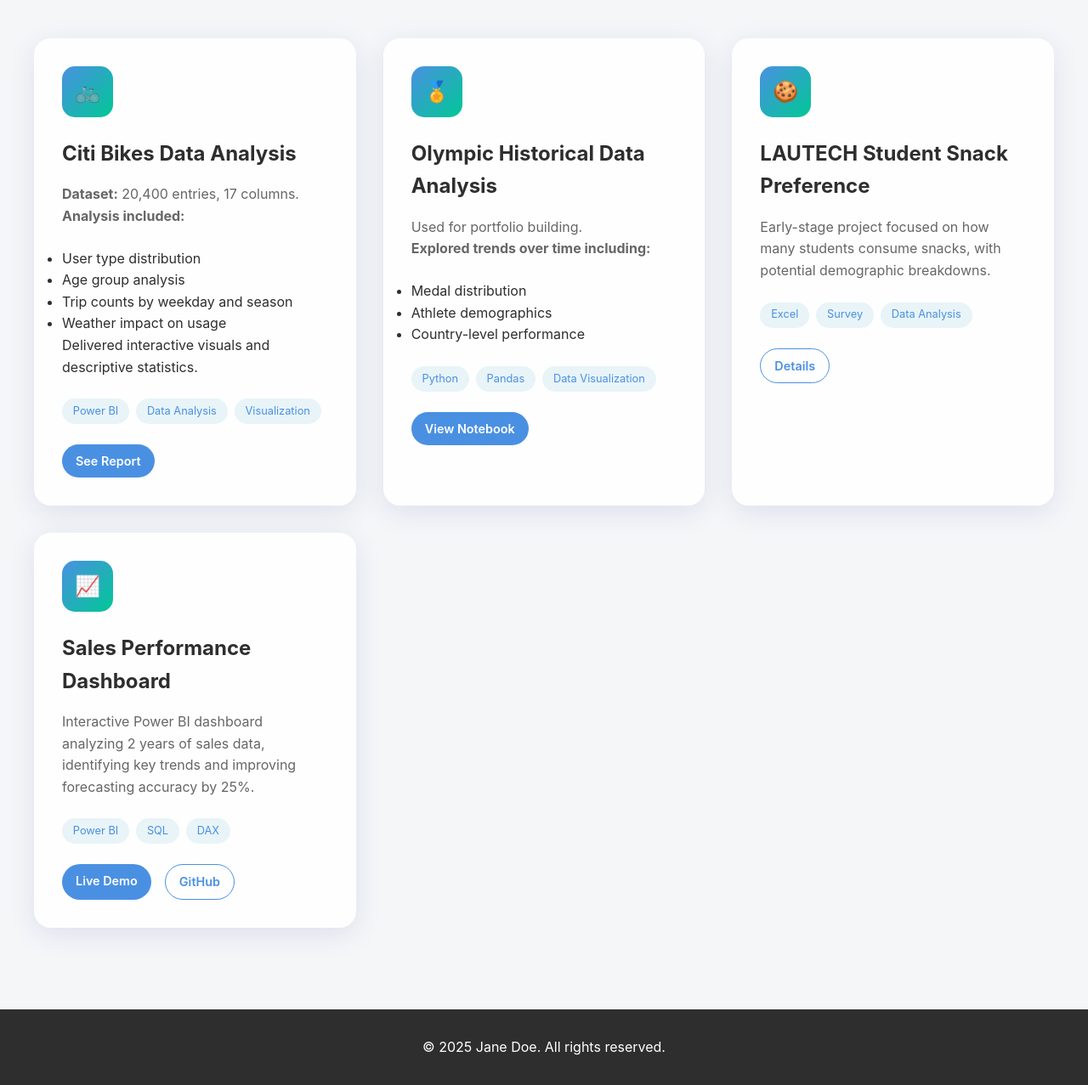
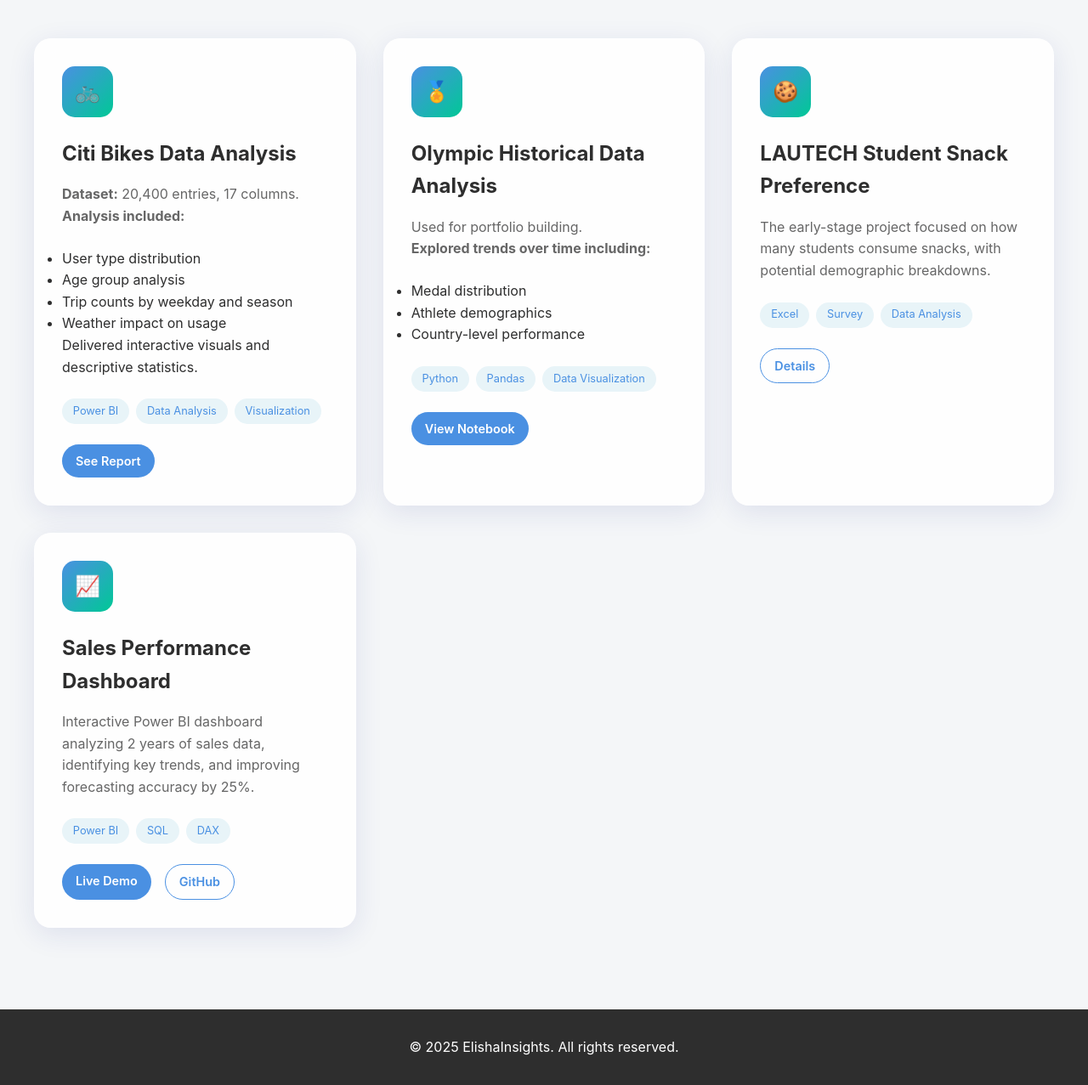
Before and after one commit to Tadeous1/my-portfolio, a plain HTML site: page projects.html in a window 1280 px wide. Shown: the part 163-1440 px from the top of the page at 85% size. Drawn offline with Linux system fonts and the light colour scheme.

Commit message:
projects.html

```diff
--- a/projects.html
+++ b/projects.html
@@ -3,7 +3,7 @@
 <head>
     <meta charset="UTF-8">
     <meta name="viewport" content="width=device-width, initial-scale=1.0">
-    <title>Projects – Jane Doe</title>
+    <title>Projects – ElishaInsights</title>
     <link rel="stylesheet" href="styles.css">
 </head>
 <body>
@@ -82,7 +82,7 @@
                         <div class="project-icon">🍪</div>
                         <h3>LAUTECH Student Snack Preference</h3>
                         <p>
-                            Early-stage project focused on how many students consume snacks, with potential demographic breakdowns.
+                            The early-stage project focused on how many students consume snacks, with potential demographic breakdowns.
                         </p>
                         <div class="project-tags">
                             <span class="project-tag">Excel</span>
@@ -97,7 +97,7 @@
                     <div class="project-card">
                         <div class="project-icon">📈</div>
                         <h3>Sales Performance Dashboard</h3>
-                        <p>Interactive Power BI dashboard analyzing 2 years of sales data, identifying key trends and improving forecasting accuracy by 25%.</p>
+                        <p>Interactive Power BI dashboard analyzing 2 years of sales data, identifying key trends, and improving forecasting accuracy by 25%.</p>
                         <div class="project-tags">
                             <span class="project-tag">Power BI</span>
                             <span class="project-tag">SQL</span>
@@ -113,7 +113,7 @@
         </section>
     </main>
     <footer>
-        <p>&copy; 2025 Jane Doe. All rights reserved.</p>
+        <p>&copy; 2025 ElishaInsights. All rights reserved.</p>
     </footer>
     <script src="script.js"></script>
 </body>
```
